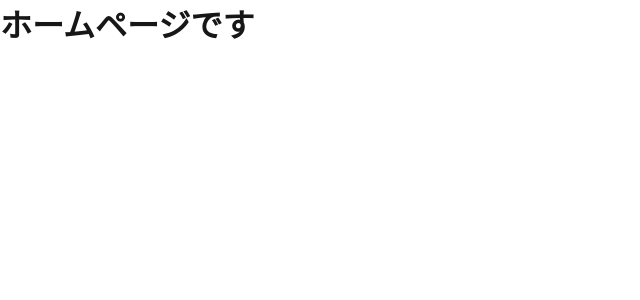
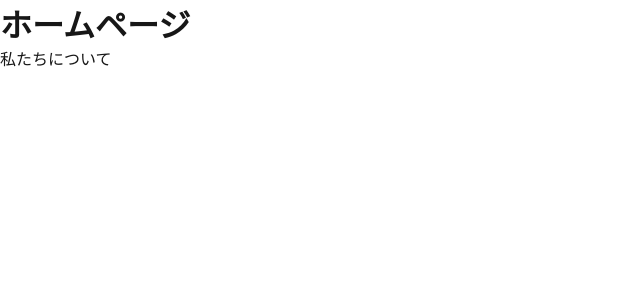
Before and after one commit to syo-chiba/next-app, a Next.js app: page / in a window 1280 px wide. Shown: the top 300 px of the page, without its empty margins (0-640 px from the left). Built offline with nearby package versions, Linux system fonts and the light colour scheme.

Commit message:
Linkコンポーネントその1

```diff
--- a/src/pages/index.js
+++ b/src/pages/index.js
@@ -1,3 +1,13 @@
+// pages/index.js
+import Link from 'next/link';
+
 export default function Home() {
-  return <h1>ホームページです</h1>;
+  return (
+    <div>
+      <h1>ホームページ</h1>
+      <Link href="/about">
+        私たちについて
+      </Link>
+    </div>
+  );
 }
```
